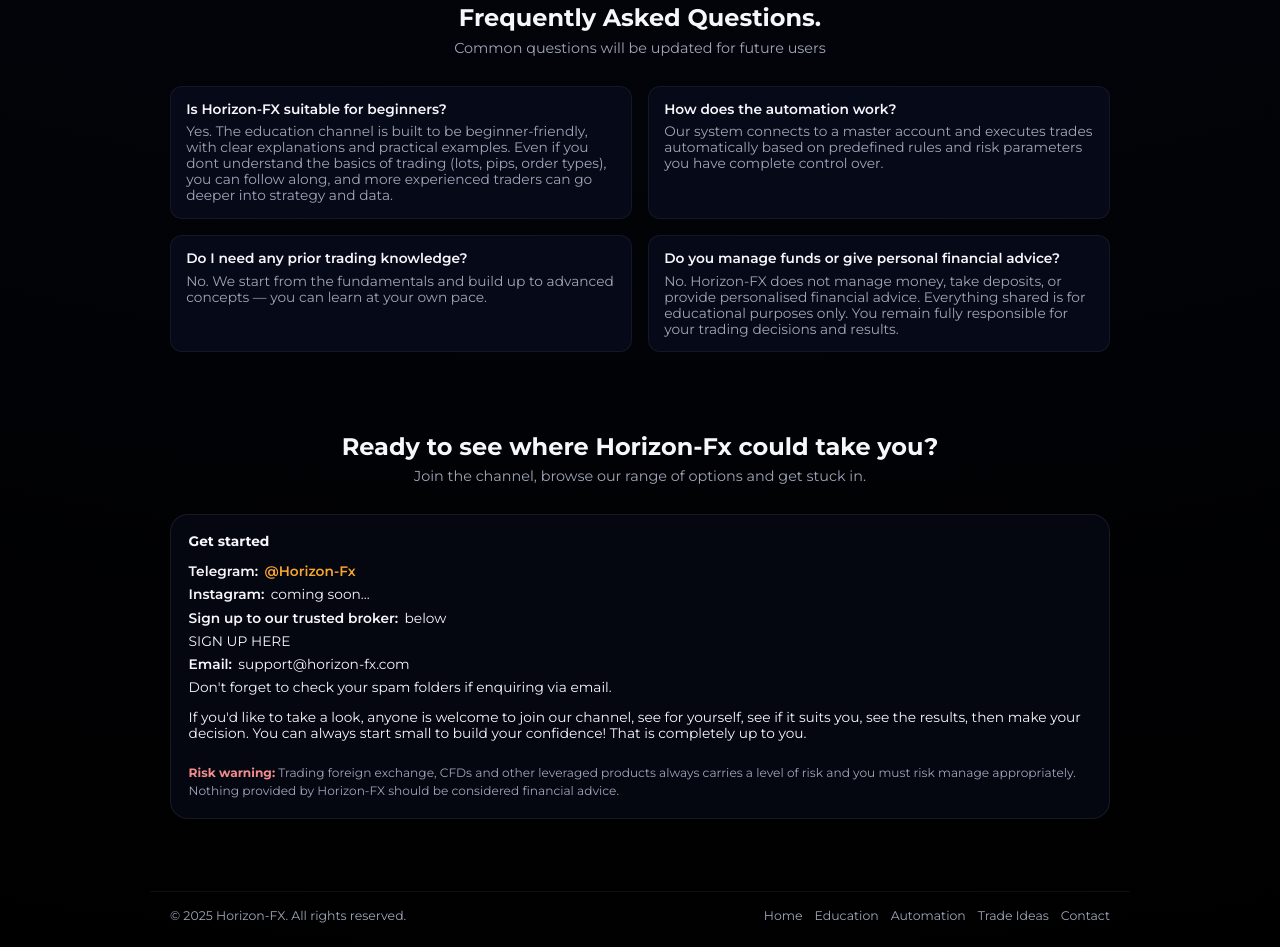
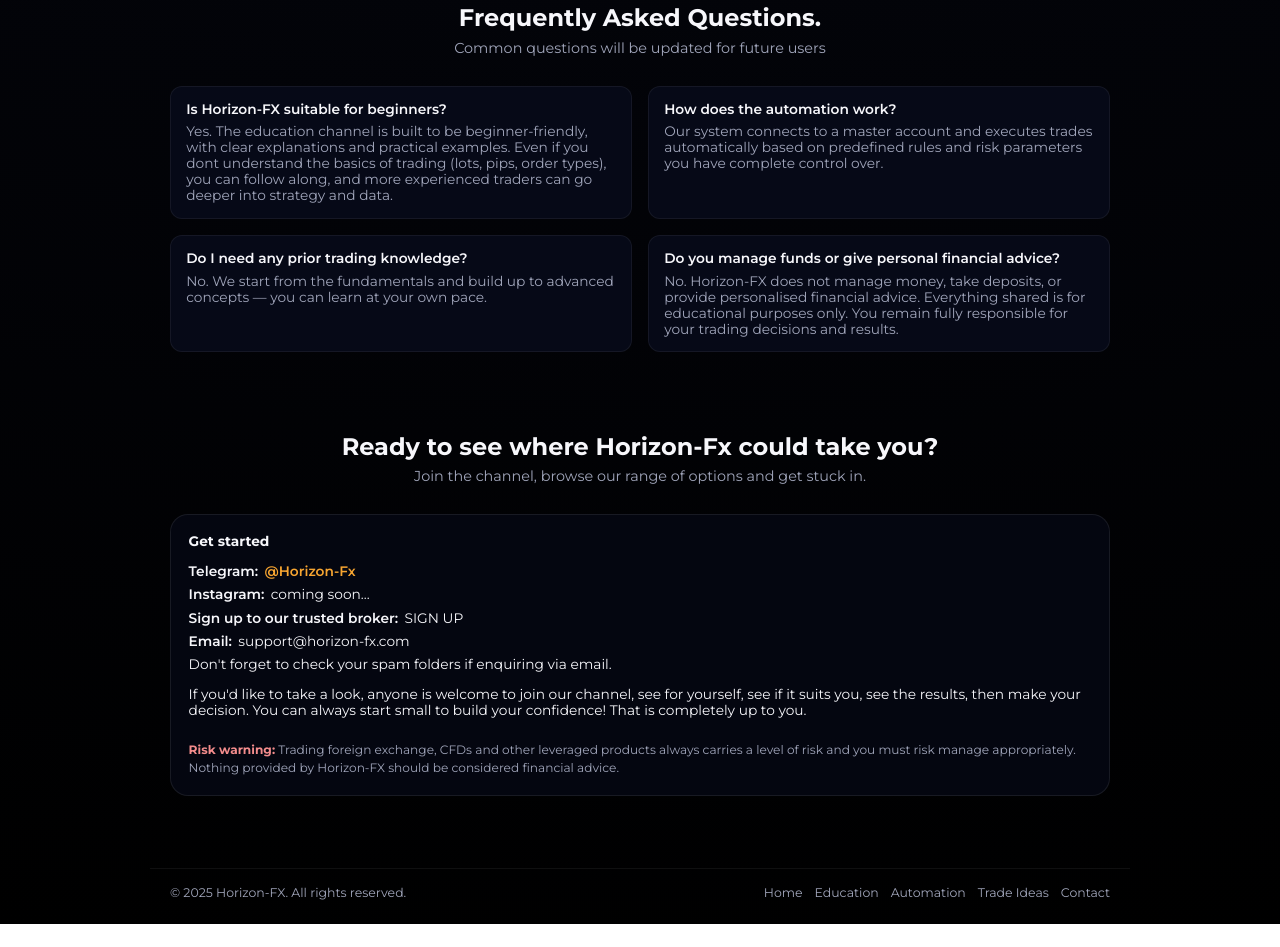
Before and after one commit to Nathany123/horizon-fx, a plain HTML site: page index.html in a window 1280 px wide. Shown: the part 2391-3338 px from the top of the page. After the commit the page ends 3315 px from the top, so only its background shows below. Drawn offline with Linux system fonts and the light colour scheme.

Commit message:
index.htmL

```diff
--- a/index.html
+++ b/index.html
@@ -869,9 +869,9 @@
 
           <span><strong>Instagram:</strong> coming soon... </span>
 
-			 <span><strong>Sign up to our trusted broker:</strong> below </span>
-			<a href="https://go.puprime.partners/visit/?bta=43869&nci=6096" target="_Top">SIGN UP HERE</a>
-			 </span>
+		  <span><strong>Sign up to our trusted broker:</strong>
+			  <a href="https://go.puprime.partners/visit/?bta=43869&nci=6096" target="_Top">SIGN UP</a>
+		  </span>
 
 		  <span><strong>Email:</strong> support@horizon-fx.com </span>
 
```
